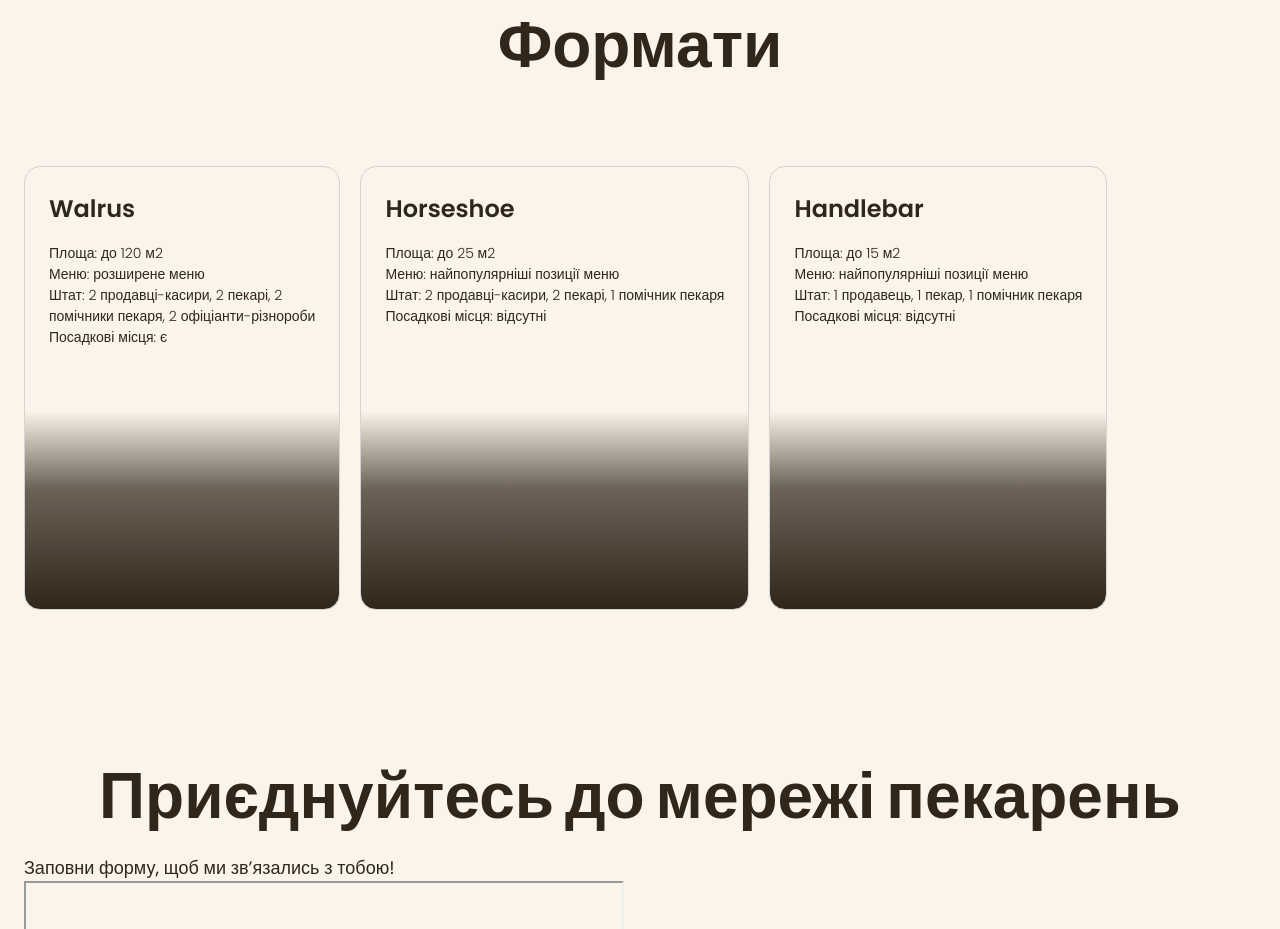
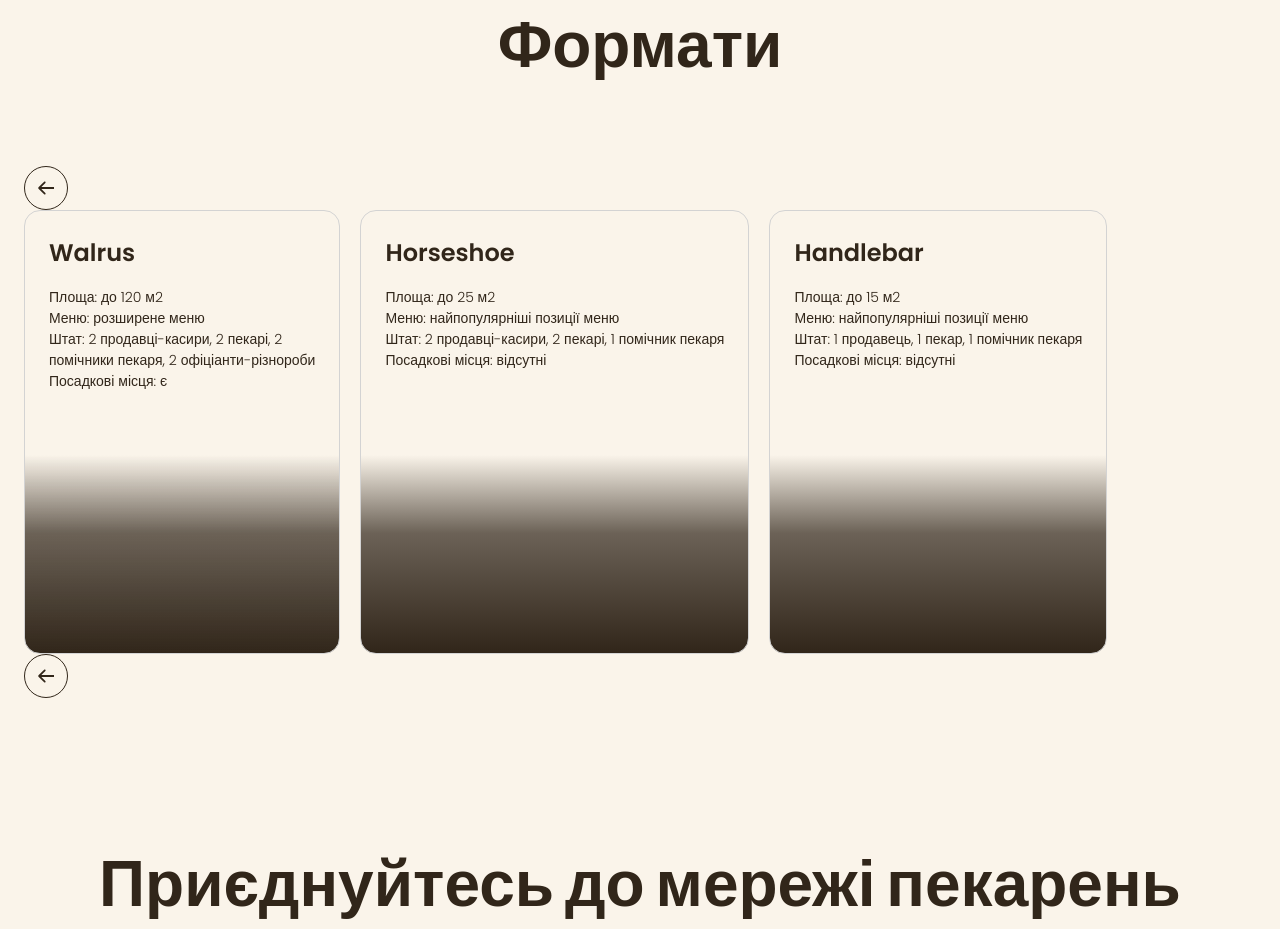
Before and after one commit to Ma1nerr/Main-Repository, a plain HTML site: page index.html in a window 1280 px wide. Shown: the part 3145-4074 px from the top of the page. Drawn offline with Linux system fonts and the light colour scheme; grey boxes are pictures that could not be loaded.

Commit message:
SVG icons

```diff
--- a/index.html
+++ b/index.html
@@ -113,6 +113,11 @@
       <section class="section" id="formats-section">
         <div class="container">
           <h2 class="formats-title section-title centered">Формати</h2>
+          <button class="carousel-button" type="button">
+            <svg class="carousel-arrow" width="16" height="16">
+              <use href="./images/icons.svg#icon-arrow"></use>
+            </svg>
+          </button>
           <ul class="formats-list">
             <li class="formats-item">
               <article class="format-card">
@@ -149,6 +154,11 @@
               </article>
             </li>
           </ul>
+          <button class="carousel-button" type="button">
+            <svg class="carousel-arrow" width="16" height="16">
+              <use href="./images/icons.svg#icon-arrow"></use>
+            </svg>
+          </button>
         </div>
       </section>
       <section class="section" id="contact-section">
@@ -205,12 +215,16 @@
             </li>
             <li>
               <a href="#">
-                <!-- facebook icon -->
+                <svg class="address-icon" width="32" height="32">
+                  <use href="./images/icons.svg#icon-facebook"></use>
+                </svg>
               </a>
             </li>
             <li>
               <a href="#">
-                <!-- instagram icon -->
+                <svg class="address-icon" width="32" height="32">
+                  <use href="./images/icons.svg#icon-instagram"></use>
+                </svg>
               </a>
             </li>
           </ul>
--- a/styles/styles.css
+++ b/styles/styles.css
@@ -292,6 +292,26 @@ ul {
     margin-bottom: 16px;
 }
 
+/* Carousel */
+.carousel-button {
+    display: flex; /* Центруємо саму стрілку */
+    align-items: center;
+    justify-content: center;
+
+    width: 44px;
+    height: 44px;
+    padding: 0;
+    fill: var(--color-primary-dark);
+    background-color: transparent;
+    border-radius: 50%;
+    border: 1px solid var(--color-primary-dark);
+}
+
+.carousel-button:hover {
+    background-color: var(--color-primary-dark);
+    fill: var(--color-primary-light);
+}
+
 /* Contact section */
 .contact-title {
     margin-bottom: 16px;
@@ -311,6 +331,14 @@ ul {
     font-weight: 300;
 }
 
+.address-icon {
+    fill: var(--color-primary-light);
+}
+
+.address-icon:hover {
+    fill: var(--color-brand-normal);
+}
+
 .address-copywright {
     font-size: 14px;
 }
```
Also changed, not shown: images/icons.svg (added).
